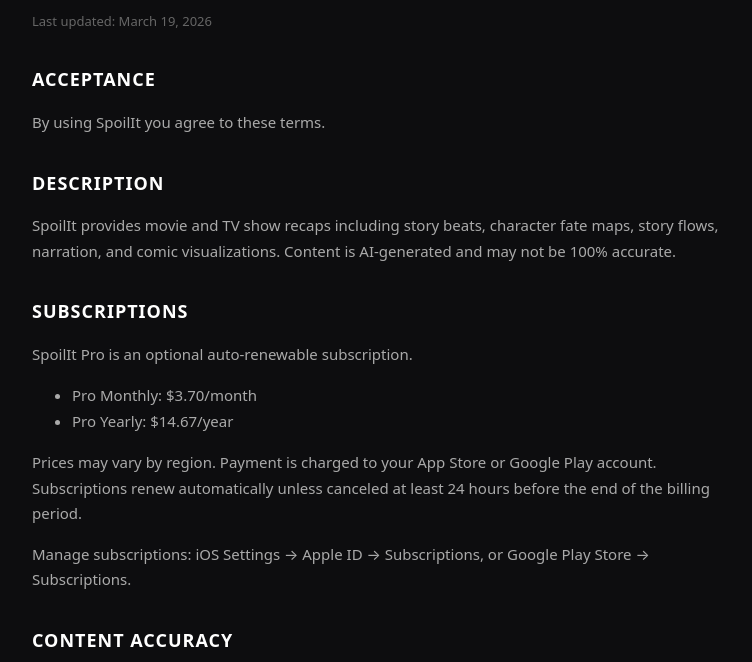
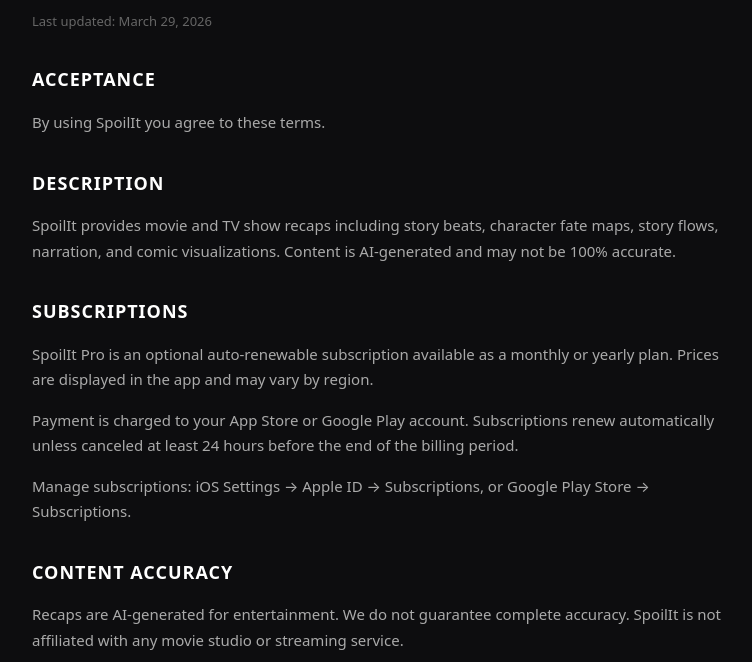
Before and after one commit to oxiezebra/oxielabs-pages, a plain HTML site: page terms.html in a window 1280 px wide. Shown: the part 138-800 px from the top of the page, without its empty margins (258-1010 px from the left). Drawn offline with Linux system fonts and the light colour scheme.

Commit message:
Update terms: remove hardcoded prices, fix plan names

```diff
--- a/terms.html
+++ b/terms.html
@@ -17,7 +17,7 @@
 <body>
   <div class="brand">SpoilIt</div>
   <h1>Terms of Use</h1>
-  <p class="updated">Last updated: March 19, 2026</p>
+  <p class="updated">Last updated: March 29, 2026</p>
 
   <h2>Acceptance</h2>
   <p>By using SpoilIt you agree to these terms.</p>
@@ -26,13 +26,9 @@
   <p>SpoilIt provides movie and TV show recaps including story beats, character fate maps, story flows, narration, and comic visualizations. Content is AI-generated and may not be 100% accurate.</p>
 
   <h2>Subscriptions</h2>
-  <p>SpoilIt Pro is an optional auto-renewable subscription.</p>
-  <ul>
-    <li>Pro Monthly: $3.70/month</li>
-    <li>Pro Yearly: $14.67/year</li>
-  </ul>
-  <p>Prices may vary by region. Payment is charged to your App Store or Google Play account. Subscriptions renew automatically unless canceled at least 24 hours before the end of the billing period.</p>
-  <p>Manage subscriptions: iOS Settings → Apple ID → Subscriptions, or Google Play Store → Subscriptions.</p>
+  <p>SpoilIt Pro is an optional auto-renewable subscription available as a monthly or yearly plan. Prices are displayed in the app and may vary by region.</p>
+  <p>Payment is charged to your App Store or Google Play account. Subscriptions renew automatically unless canceled at least 24 hours before the end of the billing period.</p>
+  <p>Manage subscriptions: iOS Settings &rarr; Apple ID &rarr; Subscriptions, or Google Play Store &rarr; Subscriptions.</p>
 
   <h2>Content Accuracy</h2>
   <p>Recaps are AI-generated for entertainment. We do not guarantee complete accuracy. SpoilIt is not affiliated with any movie studio or streaming service.</p>
```
